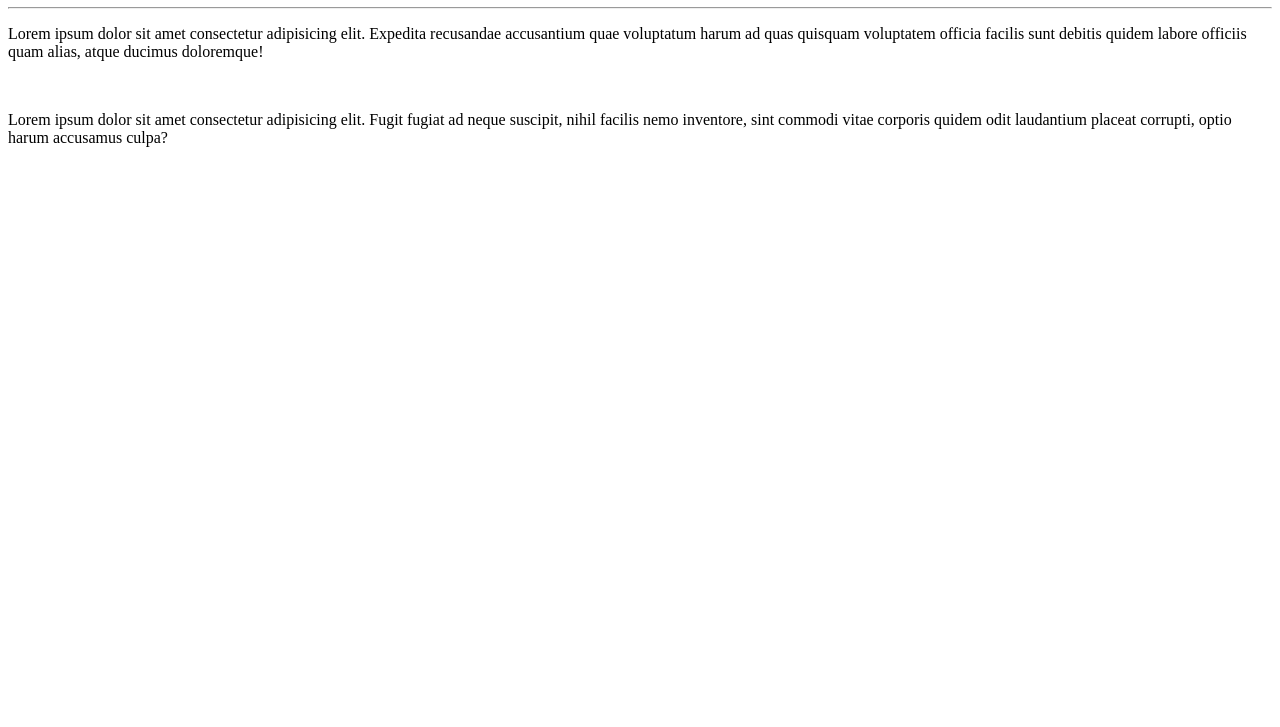
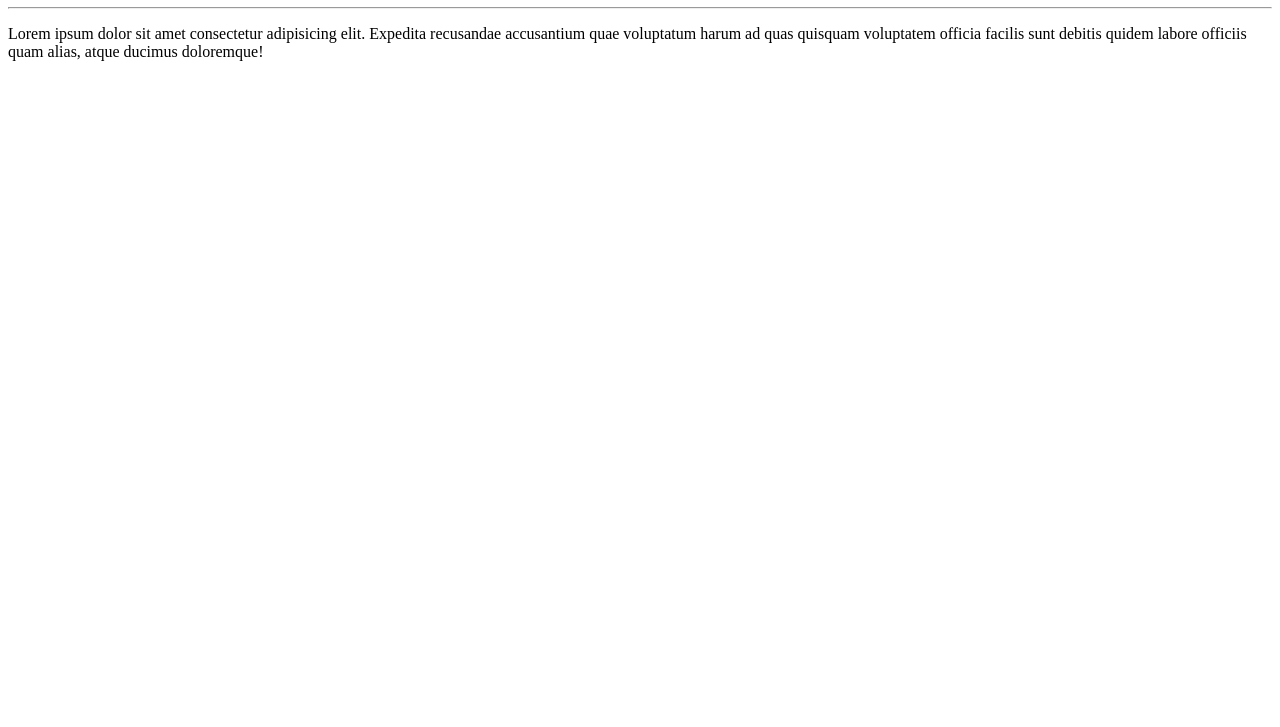
Before and after one commit to matheusrmello/Curso-de-Git-e-GitHub, a plain HTML site: page site-exemplo/index.html in a window 1280 px wide. Shown: the part 73-800 px from the top of the page. Drawn offline with Linux system fonts and the light colour scheme.

Commit message:
Revert "Adicionei um parágrao"
This reverts commit baee970f40241d44a9f0a394b960605e91554802.

```diff
--- a/site-exemplo/index.html
+++ b/site-exemplo/index.html
@@ -10,7 +10,5 @@
     <h1>Olá, mundo!</h1>
     <hr>
     <p>Lorem ipsum dolor sit amet consectetur adipisicing elit. Expedita recusandae accusantium quae voluptatum harum ad quas quisquam voluptatem officia facilis sunt debitis quidem labore officiis quam alias, atque ducimus doloremque!</p>
-    <br>
-    <p>Lorem ipsum dolor sit amet consectetur adipisicing elit. Fugit fugiat ad neque suscipit, nihil facilis nemo inventore, sint commodi vitae corporis quidem odit laudantium placeat corrupti, optio harum accusamus culpa?</p>
 </body>
 </html>
```
